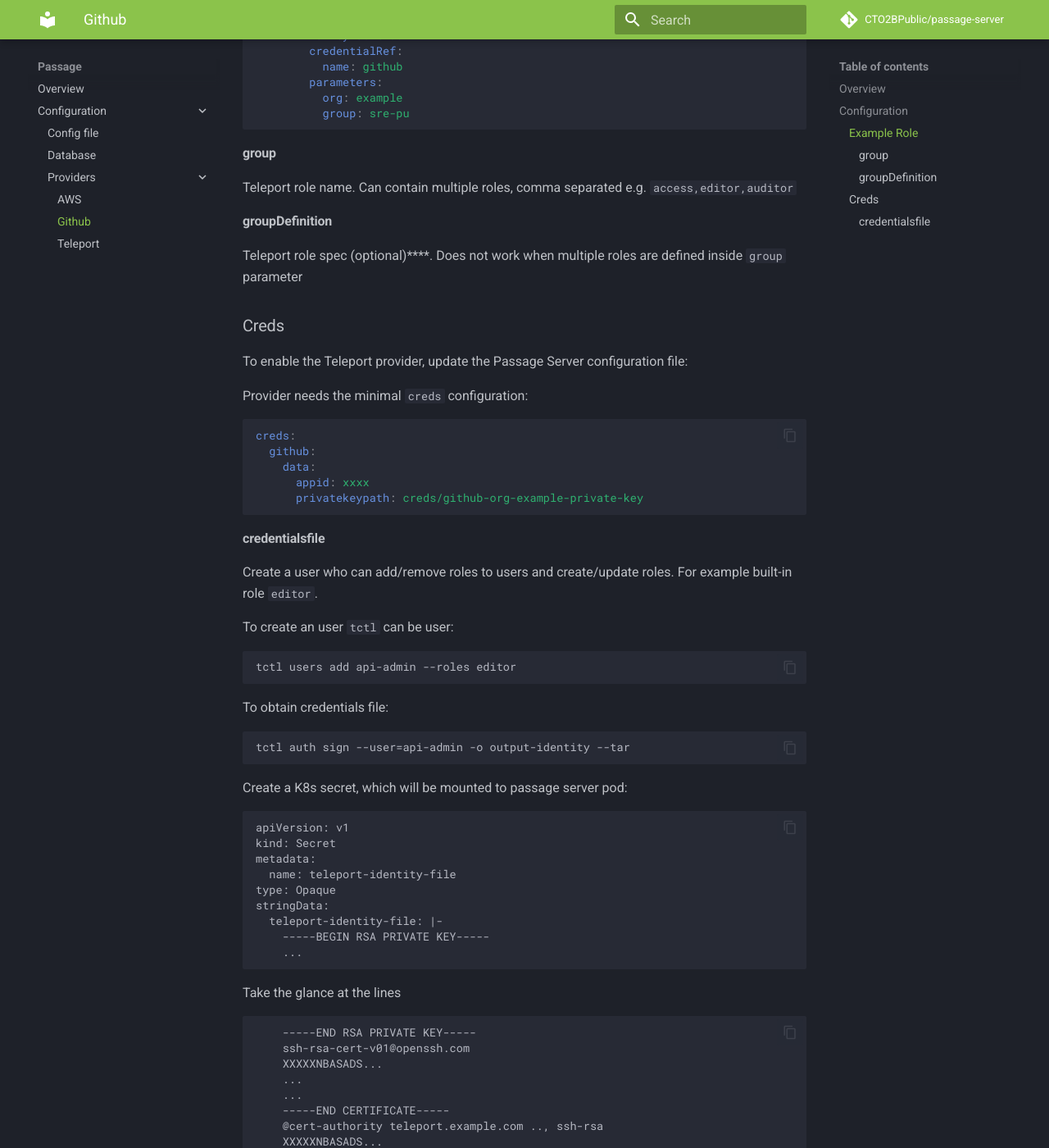
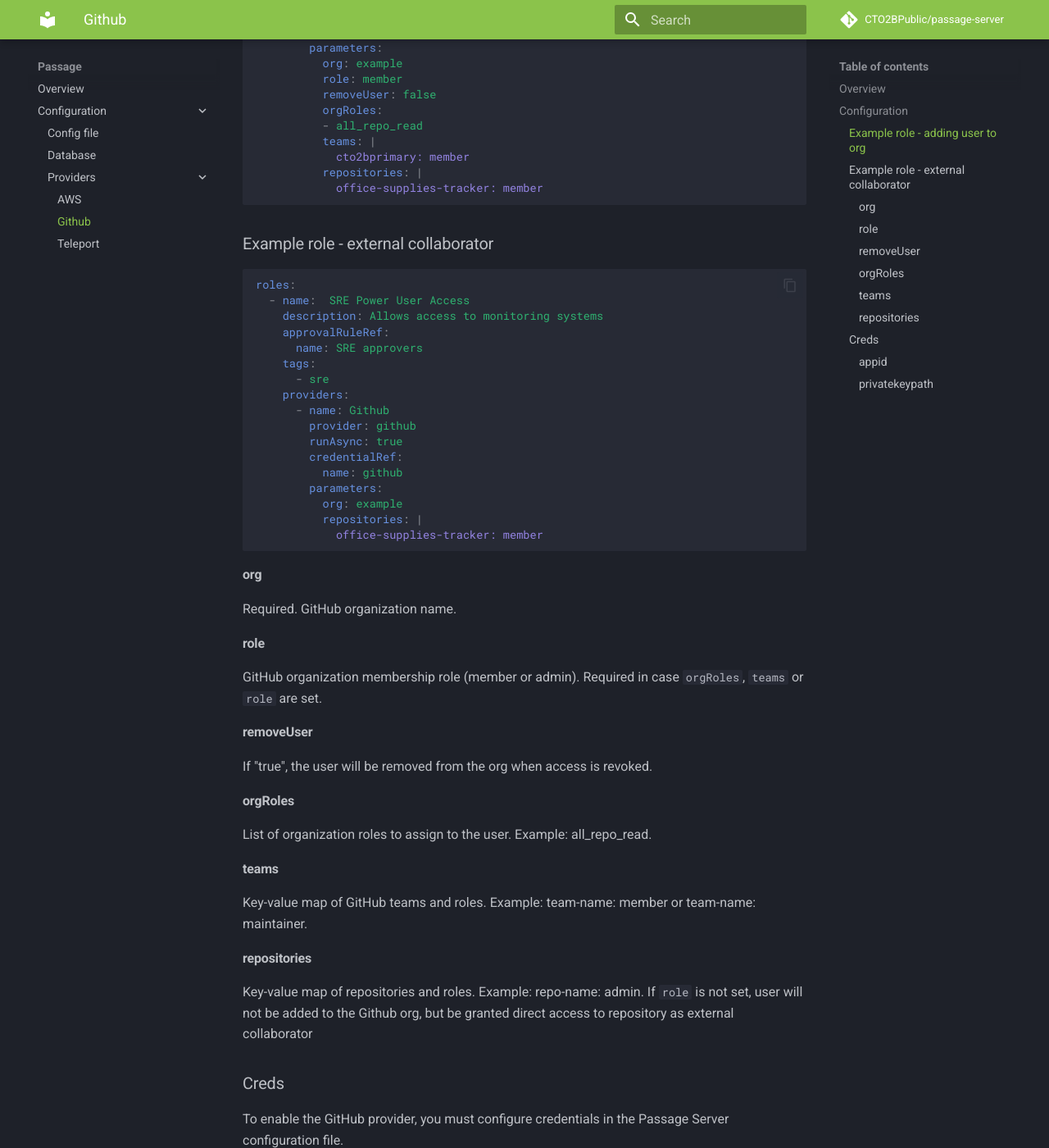
Before and after one commit to CTO2BPublic/passage, an MkDocs documentation site: the page built from docs/configuration/providers/github.md, in a window 1280 px wide and 1400 px high, scrolled down 602 px. Shown: the whole window at 82% size. Built offline with MkDocs 1.6.1 and Material for MkDocs 9.7.7, drawn with Linux system fonts in a browser that asks for light colours; comment, search, counter and statistics services are not loaded; some of the changed text lies outside the part shown.

Commit message:
SVIEW-1477 Update Github docs

````diff
--- a/docs/configuration/providers/github.md
+++ b/docs/configuration/providers/github.md
@@ -5,8 +5,8 @@
 
 ## Configuration
 
-### Example Role
-Github provider can be directly used in providers section of your defined role. Example:
+### Example role - adding user to org
+
 ```yaml
 roles:
   - name:  SRE Power User Access
@@ -23,18 +23,61 @@
           name: github
         parameters:
           org: example
-          group: sre-pu
+          role: member
+          removeUser: false
+          orgRoles:
+          - all_repo_read
+          teams: |
+            cto2bprimary: member
+          repositories: |
+            office-supplies-tracker: member
 ```
 
-#### group
-Teleport role name. Can contain multiple roles, comma separated e.g. `access,editor,auditor`
+### Example role - external collaborator
 
-#### groupDefinition
-Teleport role spec (optional)****. Does not work when multiple roles are defined inside `group` parameter
+```yaml
+roles:
+  - name:  SRE Power User Access
+    description: Allows access to monitoring systems
+    approvalRuleRef:
+      name: SRE approvers
+    tags:
+      - sre
+    providers:
+      - name: Github
+        provider: github
+        runAsync: true
+        credentialRef:
+          name: github
+        parameters:
+          org: example
+          repositories: |
+            office-supplies-tracker: member
+```
+
+#### org
+Required. GitHub organization name.
+
+#### role
+GitHub organization membership role (member or admin).
+Required in case `orgRoles`, `teams` or `role` are set.
+
+#### removeUser
+If "true", the user will be removed from the org when access is revoked.
+
+#### orgRoles
+List of organization roles to assign to the user. Example: all_repo_read.
+
+#### teams
+Key-value map of GitHub teams and roles. Example: team-name: member or team-name: maintainer.
+
+#### repositories
+Key-value map of repositories and roles. Example: repo-name: admin.
+If `role` is not set, user will not be added to the Github org, but be granted direct access to repository as external collaborator
 
 ### Creds
 
-To enable the Teleport provider, update the Passage Server configuration file:
+To enable the GitHub provider, you must configure credentials in the Passage Server configuration file.
 
 Provider needs the minimal `creds` configuration:
 ```yaml
@@ -45,51 +88,8 @@
       privatekeypath: creds/github-org-example-private-key
 ```
 
-#### credentialsfile
-Create a user who can add/remove roles to users and create/update roles. For example built-in role `editor`.
+#### appid
+GitHub App ID
 
-To create an user `tctl` can be user:
-```
-tctl users add api-admin --roles editor
-```
-
-To obtain credentials file:
-```
-tctl auth sign --user=api-admin -o output-identity --tar
-```
-
-Create a K8s secret, which will be mounted to passage server pod:
-```
-apiVersion: v1
-kind: Secret
-metadata:
-  name: teleport-identity-file
-type: Opaque
-stringData:
-  teleport-identity-file: |-
-    -----BEGIN RSA PRIVATE KEY-----
-    ...
-```
-
-Take the glance at the lines
-```
-    -----END RSA PRIVATE KEY-----
-    ssh-rsa-cert-v01@openssh.com
-    XXXXXNBASADS...
-    ...
-    ...
-    -----END CERTIFICATE-----
-    @cert-authority teleport.example.com .., ssh-rsa
-    XXXXXNBASADS...
-    type=host
-```
-
-Those should be in a single line like this:
-```
-    -----END RSA PRIVATE KEY-----
-    ssh-rsa-cert-v01@openssh.com XXXXXNBASADS...
-    ...
-    ...
-    -----END CERTIFICATE-----
-    @cert-authority teleport.example.com .., ssh-rsa XXXXXNBASADS... type=host
-```
+#### privatekeypath
+Path to the private key file for the GitHub App
````
